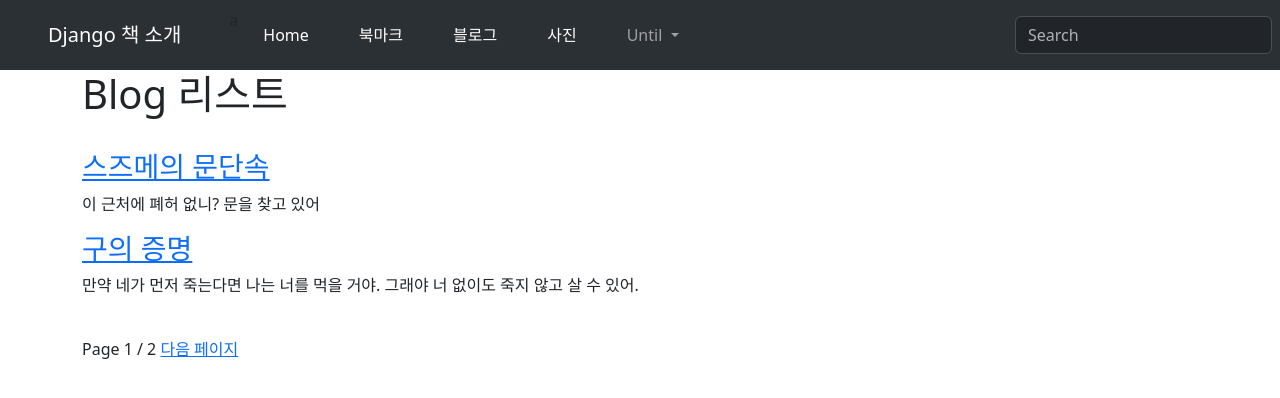
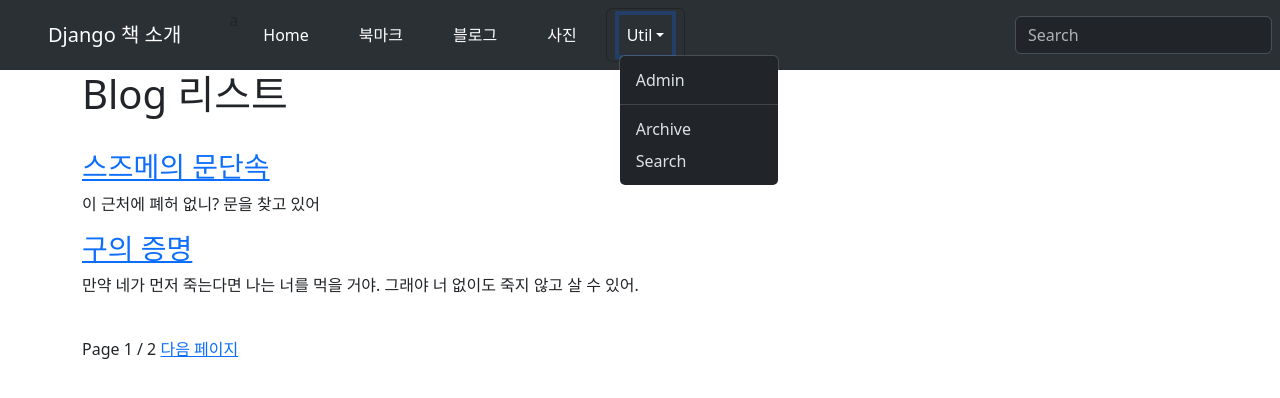
Before and after one commit to yeojin-0/Django-Dashboard, a Django app: page /blog/ in a window 1280 px wide, after a click on "Util". Shown: the top 398 px of the page. Run offline with Django 5.2, Linux system fonts and the light colour scheme; data comes from the database, SQL or seed files in the repository; parts of the project's set-up code (start-up, migrations or seed data) failed here and were passed over; some libraries are stand-ins or nearby versions.

Commit message:
blog앱에 검색기능 추가하기

```diff
--- /dev/null
+++ b/blog/forms.py
@@ -0,0 +1,4 @@
+from django import forms
+
+class PostSearchForm(forms.Form):
+    search_word = forms.CharField(label='Search Word')
--- a/blog/urls.py
+++ b/blog/urls.py
@@ -33,4 +33,7 @@ urlpatterns = [
 
     # Example: /blog/tag/tagname/
     path('tag/<str:tag>/', views.TaggedObjectLV.as_view(), name='tagged_object_list'),
+
+    # Example: /blog/search/
+    path('search/', views.SearchFormView.as_view(), name='search'),
 ]
--- a/blog/views.py
+++ b/blog/views.py
@@ -1,9 +1,14 @@
-from typing import Any
 from blog.models import Post
 from django.views.generic import ListView, DetailView, TemplateView # 추가
 from django.views.generic.dates import ArchiveIndexView, YearArchiveView, MonthArchiveView, DayArchiveView
 from django.views.generic.dates import TodayArchiveView
 from django.conf import settings
+
+from django.views.generic import FormView
+from blog.forms import PostSearchForm
+from django.db.models import Q
+from django.shortcuts import render
+
 
 # ListView
 class PostLV(ListView):
@@ -66,3 +71,18 @@ class TaggedObjectLV(ListView):
         context = super().get_context_data(**kwargs)
         context['tagname'] = self.kwargs['tag']
         return context
+
+class SearchFormView(FormView):
+    form_class = PostSearchForm
+    template_name = 'blog/post_search.html'
+
+    def form_valid(self, form):
+        searchWord = form.cleaned_data['search_word']
+        post_list = Post.objects.filter(Q(title__icontains=searchWord) |  Q(description__icontains=searchWord) | Q(content__icontains=searchWord)).distinct()
+
+        context = {}
+        context['form'] = form
+        context['search_term'] = searchWord
+        context['object_list'] = post_list
+
+        return render(self.request, self.template_name, context)   # No Redirection
--- a/templates/base.html
+++ b/templates/base.html
@@ -33,15 +33,13 @@
             <a class="nav-link active" href="">사진</a></li>
 
             <li class="nav-item dropdown mx-1 btn ">
-            <a class="nav-link dropdown-toggle" href="#" role="button" data-bs-toggle="dropdown" aria-expanded="false">
-                Until
-            </a>
-            <ul class="dropdown-menu">
-                <li><a class="dropdown-item" href={% url 'admin:index' %}>Admin</a></li>
-                <li><a class="dropdown-item" href={% url 'blog:post_archive' %}>Archive</a></li>
-                <li><hr class="dropdown-divider"></li>
-                <li><a class="dropdown-item" href="#">또 뭐가 있을까요?</a></li>
-            </ul>
+                <a class="nav-link dropdown-toggle text-white" href="#" data-toggle="dropdown">Util</a>
+                <div class="dropdown-menu">
+                    <a class="dropdown-item" href="{% url 'admin:index' %}">Admin</a>
+                    <div class="dropdown-divider"></div>
+                    <a class="dropdown-item" href="{% url 'blog:post_archive' %}">Archive</a>
+                    <a class="dropdown-item" href="{% url 'blog:search' %}">Search</a>
+                </div>
             </li>
         </ul>
 
```
Also changed, not shown: blog/templates/blog/post_search.html (added, +28 -0 lines).
